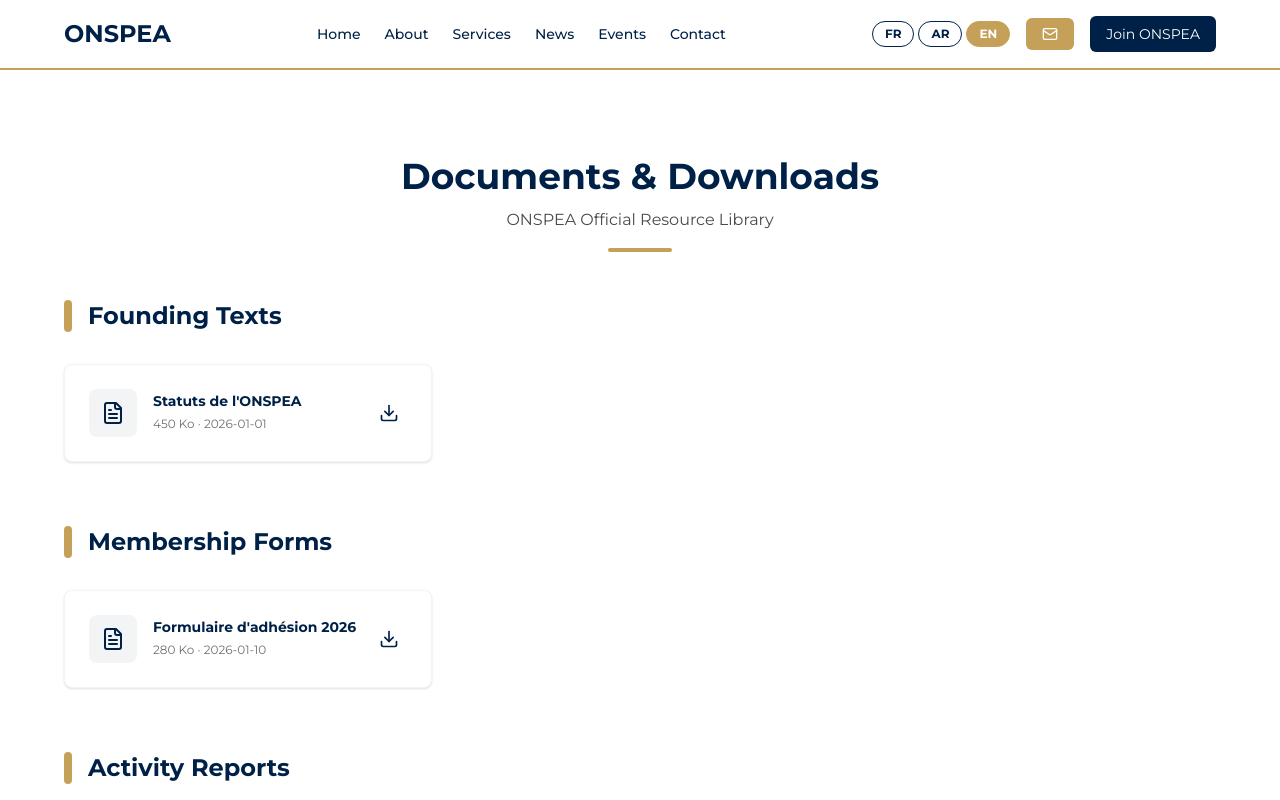
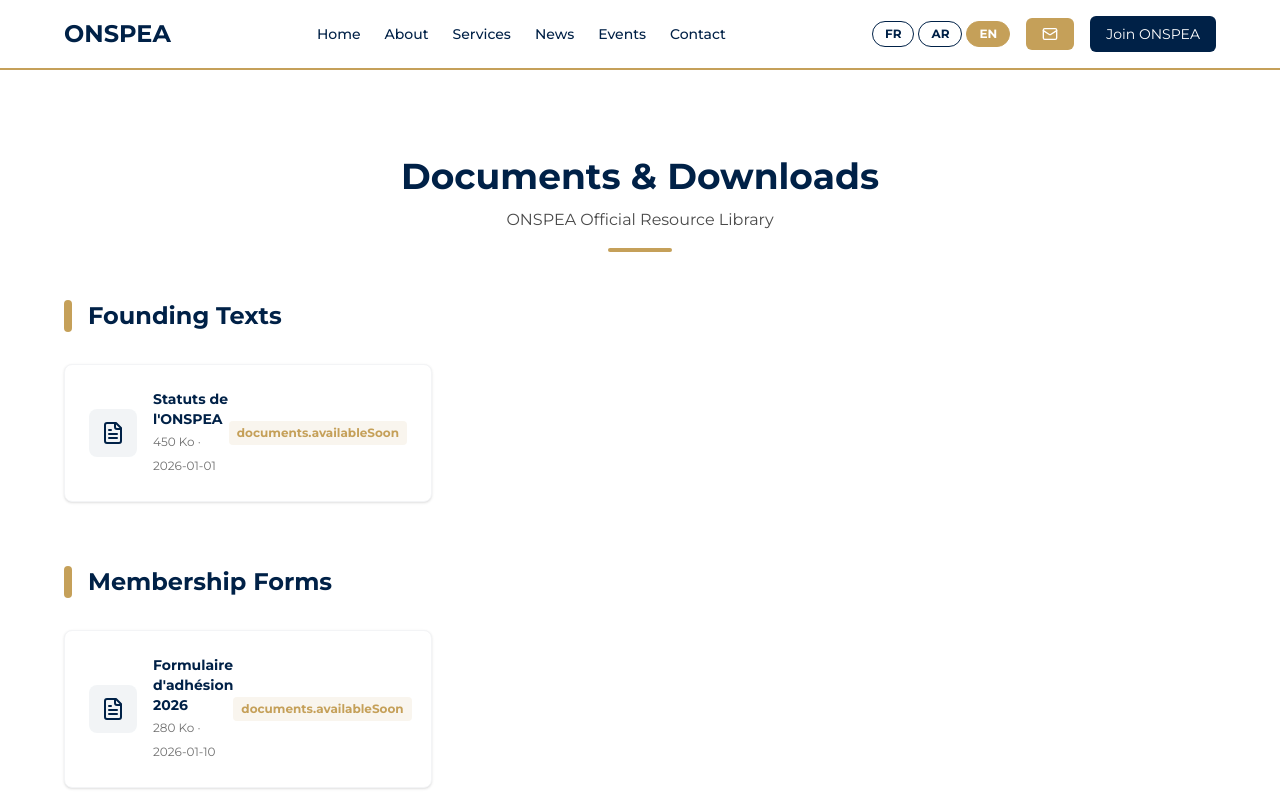
Before and after one commit to elbaraediscord/onspea-website, a Next.js app: page /en/documents in a window 1280 px wide. Shown: the top 800 px of the page. Built offline with nearby package versions, Linux system fonts and the light colour scheme.

Commit message:
Temporarily disable all download links and mark as available soon

```diff
--- a/src/app/[locale]/a-propos/statuts/page.tsx
+++ b/src/app/[locale]/a-propos/statuts/page.tsx
@@ -54,12 +54,9 @@
                   <p className="text-sm text-slate">Document PDF — 1.2 Mo</p>
                 </div>
               </div>
-              <a href="/documents/statuts-onspea.pdf" target="_blank" rel="noopener noreferrer">
-                <Button variant="primary" className="whitespace-nowrap">
-                  <Download className="w-4 h-4 mr-2" />
-                  {dt('download')}
-                </Button>
-              </a>
+              <div className="bg-gold/10 text-gold px-4 py-2 rounded-lg font-bold text-sm">
+                {dt('availableSoon') || 'Bientôt disponible'}
+              </div>
             </div>
           </div>
         </div>
--- a/src/app/[locale]/documents/page.tsx
+++ b/src/app/[locale]/documents/page.tsx
@@ -59,13 +59,9 @@
                           <span className="text-xs text-slate-light">{doc.size} · {doc.date}</span>
                         </div>
                       </div>
-                      <a
-                        href={`/documents/${doc.filename}`}
-                        download
-                        className="text-navy hover:text-gold transition-colors p-2"
-                      >
-                        <Download className="w-5 h-5" />
-                      </a>
+                      <div className="text-xs font-bold text-gold bg-gold/10 px-2 py-1 rounded">
+                        {t('availableSoon') || 'Soon'}
+                      </div>
                     </Card>
                   ))}
                 </div>
--- a/src/app/[locale]/presse/page.tsx
+++ b/src/app/[locale]/presse/page.tsx
@@ -52,10 +52,9 @@
               <p className="text-bluetint mb-6">
                 Téléchargez notre kit média comprenant le logo de l'ONSPEA en haute résolution, la charte graphique et une présentation institutionnelle.
               </p>
-              <Button variant="secondary" className="w-full sm:w-auto">
-                <Download className="w-5 h-5 mr-2 rtl:ml-2" />
-                Télécharger le Kit Média
-              </Button>
+              <div className="bg-white/10 text-white px-4 py-2 rounded-lg font-bold text-sm inline-block">
+                Bientôt disponible
+              </div>
             </div>
           </div>
 
--- a/src/components/home/AdhesionCTA.tsx
+++ b/src/components/home/AdhesionCTA.tsx
@@ -32,11 +32,9 @@
           </div>
 
           <div className="lg:w-1/3 flex flex-col sm:flex-row lg:flex-col gap-4 w-full">
-            <Link href="/documents/formulaire-adhesion.pdf" target="_blank" className="w-full">
-              <Button variant="white" className="w-full font-bold">
-                {t('downloadForm')}
-              </Button>
-            </Link>
+            <div className="w-full bg-white/20 text-white py-3 px-6 rounded-md text-center font-bold border border-white/30">
+              {t('availableSoon') || 'Bientôt disponible'}
+            </div>
             <Link href="/adhesion" className="w-full">
               <Button variant="primary" className="w-full font-bold border-2 border-navy">
                 {t('formTitle')}
--- a/src/messages/ar.json
+++ b/src/messages/ar.json
@@ -183,6 +183,7 @@
     "publishedOn": "نشر في",
     "loading": "جاري التحميل...",
     "comingSoon": "قريباً",
+    "availableSoon": "متاح قريباً",
     "notFound": {
       "title": "الصفحة غير موجودة",
       "description": "عذرًا، الصفحة التي تبحث عنها غير موجودة أو تم نقلها. يرجى التحقق من الرابط أو العودة إلى الصفحة الرئيسية.",
--- a/src/messages/en.json
+++ b/src/messages/en.json
@@ -183,6 +183,7 @@
     "publishedOn": "Published on",
     "loading": "Loading...",
     "comingSoon": "Coming soon",
+    "availableSoon": "Available soon",
     "notFound": {
       "title": "Page Not Found",
       "description": "Sorry, the page you are looking for doesn't exist or has been moved. Please check the URL or return to the homepage.",
--- a/src/messages/fr.json
+++ b/src/messages/fr.json
@@ -183,6 +183,7 @@
     "publishedOn": "Publié le",
     "loading": "Chargement...",
     "comingSoon": "Prochainement",
+    "availableSoon": "Bientôt disponible",
     "notFound": {
       "title": "Page non trouvée",
       "description": "Désolé, la page que vous recherchez n'existe pas ou a été déplacée. Veuillez vérifier l'URL ou retourner à l'accueil.",
```
